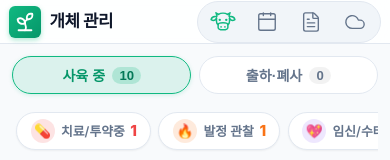
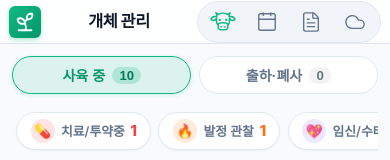
Before and after one commit to sysmedic/happy-farm, a React (Vite) app: page / in a window 390 px wide. Shown: the top 160 px of the page. Built offline with nearby package versions, Linux system fonts and the light colour scheme; a web font is replaced by a local one.

Commit message:
feat(topbar): 현재 화면 상태명을 농장 아이콘과 메뉴 탭바 사이 여백의 정중앙(등간격)에 배치

```diff
--- a/src/components/layout/TopBar.jsx
+++ b/src/components/layout/TopBar.jsx
@@ -63,7 +63,7 @@ export default function TopBar({
 
   return (
     <header className="topbar">
-      {/* Brand Logo & Current View Title (농장 아이콘 터치 시 나이트/라이트 모드 전환) */}
+      {/* 1. 좌측: 농장 브랜드 로고 (농장 아이콘 터치 시 나이트/라이트 모드 전환) */}
       <div className="brand-section">
         <button
           type="button"
@@ -74,10 +74,14 @@ export default function TopBar({
         >
           <Sprout size={22} />
         </button>
+      </div>
+
+      {/* 2. 중앙: 농장 아이콘과 탭 메뉴 사이 여백의 정중앙에 위치하는 현재 화면명 */}
+      <div className="topbar-center-title-box">
         <h1 className="topbar-view-title">{currentTitle}</h1>
       </div>
 
-      {/* Main Navigation Tabs (모바일에서는 아이콘만 노출, 데스크톱에서는 텍스트 함께 노출) */}
+      {/* 3. 우측: Main Navigation Tabs (모바일에서는 아이콘만 노출, 데스크톱에서는 텍스트 함께 노출) */}
       <nav className="nav-tabs" aria-label="메인 메뉴">
         <button
           className={`nav-tab-item ${activeTab === 'entities' ? 'active' : ''}`}
--- a/src/index.css
+++ b/src/index.css
@@ -202,17 +202,29 @@ a:hover {
   gap: 0.75rem;
   cursor: pointer;
   user-select: none;
+  flex-shrink: 0;
+}
+
+/* 농장 아이콘과 탭 메뉴 사이 여백의 정중앙에 위치하는 타이틀 박스 */
+.topbar-center-title-box {
+  flex: 1;
+  display: flex;
+  align-items: center;
+  justify-content: center;
+  min-width: 0;
+  padding: 0 0.75rem;
 }
 
 .topbar-view-title {
   margin: 0;
-  font-size: 1.2rem;
+  font-size: 1.15rem;
   font-weight: 800;
   color: var(--text-main);
   letter-spacing: -0.025em;
   white-space: nowrap;
   line-height: 1.2;
   user-select: none;
+  text-align: center;
 }
 
 .brand-logo-icon {
@@ -2641,7 +2653,7 @@ form.modal-content {
     z-index: 100;
   }
 
-  /* 브랜드 섹션: 로고 아이콘 + 현재 화면 타이틀 노출 */
+  /* 브랜드 섹션: 로고 아이콘만 단독 노출 */
   .brand-title,
   .brand-subtitle,
   .brand-section>div:not(.brand-logo-icon) {
@@ -2651,17 +2663,28 @@ form.modal-content {
   .brand-section {
     display: flex;
     align-items: center;
-    gap: 0.55rem;
+    gap: 0;
     flex-shrink: 0;
   }
 
+  /* 농장 아이콘과 메뉴 탭바 사이 여백의 정중앙에 위치 */
+  .topbar-center-title-box {
+    flex: 1;
+    display: flex;
+    align-items: center;
+    justify-content: center;
+    min-width: 0;
+    padding: 0 0.25rem;
+  }
+
   .topbar-view-title {
-    font-size: 1.05rem;
+    font-size: 1.02rem;
     font-weight: 800;
     color: var(--text-main);
     letter-spacing: -0.025em;
     white-space: nowrap;
     margin: 0;
+    text-align: center;
   }
 
   .brand-logo-icon {
```
